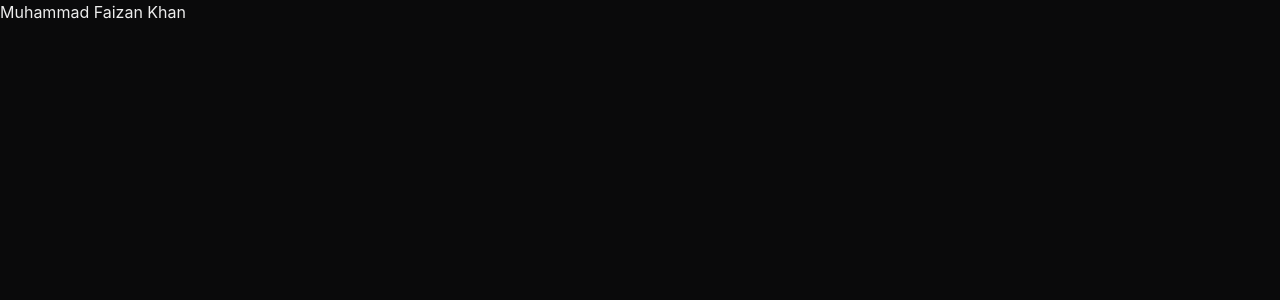
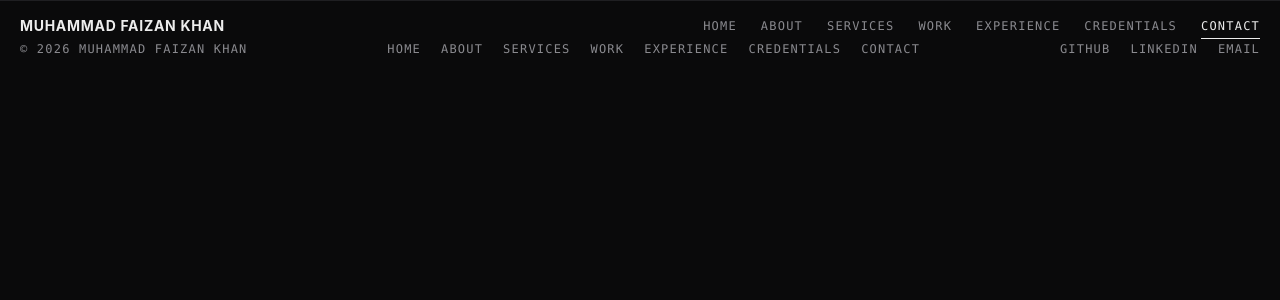
Before and after one commit to faizankhan789/Portfolio, a React (Vite) app: page / in a window 1280 px wide. Shown: the top 300 px of the page. Built offline with nearby package versions, Linux system fonts and the light colour scheme.

Commit message:
feat: nav, footer, preloader and smooth scroll

```diff
--- a/src/App.tsx
+++ b/src/App.tsx
@@ -1,7 +1,21 @@
+import Footer from './components/Footer'
+import Nav from './components/Nav'
+import Preloader from './components/Preloader'
+import SmoothScroll from './components/SmoothScroll'
+import { sections } from './lib/sections'
+
 export default function App() {
   return (
-    <main>
-      <h1>Muhammad Faizan Khan</h1>
-    </main>
+    <>
+      <Preloader onDone={() => {}} />
+      <SmoothScroll />
+      <Nav sections={sections} />
+      <main>
+        {sections.map((s) => (
+          <section key={s.id} id={s.id} />
+        ))}
+      </main>
+      <Footer />
+    </>
   )
 }
--- /dev/null
+++ b/src/components/Footer.tsx
@@ -0,0 +1,33 @@
+import { site } from '../data/site'
+import { sections } from '../lib/sections'
+
+export default function Footer() {
+  const year = new Date().getFullYear()
+  return (
+    <footer className="border-t border-line px-5 py-10 font-mono text-xs uppercase tracking-widest text-muted">
+      <div className="flex flex-col gap-6 sm:flex-row sm:items-center sm:justify-between">
+        <p>
+          © {year} {site.name}
+        </p>
+        <nav aria-label="Footer" className="flex flex-wrap gap-x-5 gap-y-2">
+          {sections.map((s) => (
+            <a key={s.id} href={`#${s.id}`} className="hover:text-fg">
+              {s.label}
+            </a>
+          ))}
+        </nav>
+        <div className="flex gap-5">
+          <a href={site.github} target="_blank" rel="noopener noreferrer" className="hover:text-fg">
+            GitHub
+          </a>
+          <a href={site.linkedin} target="_blank" rel="noopener noreferrer" className="hover:text-fg">
+            LinkedIn
+          </a>
+          <a href={`mailto:${site.email}`} className="hover:text-fg">
+            Email
+          </a>
+        </div>
+      </div>
+    </footer>
+  )
+}
--- /dev/null
+++ b/src/components/Nav.tsx
@@ -0,0 +1,93 @@
+import { useEffect, useRef, useState } from 'react'
+import { site } from '../data/site'
+
+interface Props {
+  sections: { id: string; label: string }[]
+}
+
+export default function Nav({ sections }: Props) {
+  const [open, setOpen] = useState(false)
+  const [active, setActive] = useState<string>(sections[0]?.id ?? '')
+  const toggle = useRef<HTMLButtonElement>(null)
+
+  useEffect(() => {
+    if (!open) return
+    const onKey = (e: KeyboardEvent) => {
+      if (e.key === 'Escape') {
+        setOpen(false)
+        toggle.current?.focus()
+      }
+    }
+    document.addEventListener('keydown', onKey)
+    const prev = document.body.style.overflow
+    document.body.style.overflow = 'hidden'
+    return () => {
+      document.removeEventListener('keydown', onKey)
+      document.body.style.overflow = prev
+    }
+  }, [open])
+
+  useEffect(() => {
+    if (typeof IntersectionObserver === 'undefined') return
+    const io = new IntersectionObserver(
+      (entries) => {
+        for (const e of entries) if (e.isIntersecting) setActive(e.target.id)
+      },
+      { rootMargin: '-45% 0px -50% 0px' },
+    )
+    for (const s of sections) {
+      const el = document.getElementById(s.id)
+      if (el) io.observe(el)
+    }
+    return () => io.disconnect()
+  }, [sections])
+
+  const linkClass = (id: string) =>
+    `font-mono text-xs uppercase tracking-widest underline-offset-8 hover:text-accent ${
+      active === id ? 'text-fg underline' : 'text-muted'
+    }`
+
+  return (
+    <header className="fixed inset-x-0 top-0 z-50 flex items-center justify-between px-5 py-4 mix-blend-normal">
+      <a href="#home" className="relative z-[60] font-sans text-sm font-bold uppercase tracking-wider">
+        {site.name}
+      </a>
+      <nav aria-label="Primary" className="hidden gap-6 min-[900px]:flex">
+        {sections.map((s) => (
+          <a key={s.id} href={`#${s.id}`} className={linkClass(s.id)} aria-current={active === s.id ? 'true' : undefined}>
+            {s.label}
+          </a>
+        ))}
+      </nav>
+      <button
+        ref={toggle}
+        type="button"
+        aria-expanded={open}
+        aria-controls="nav-menu"
+        onClick={() => setOpen((o) => !o)}
+        className="relative z-[60] font-mono text-xs uppercase tracking-widest min-[900px]:hidden"
+      >
+        {open ? 'Close menu' : 'Menu'}
+      </button>
+      <div
+        id="nav-menu"
+        data-testid="nav-menu"
+        inert={!open}
+        className={`fixed inset-0 z-50 flex flex-col items-start justify-center gap-6 bg-bg px-8 transition-opacity duration-300 min-[900px]:hidden ${
+          open ? 'opacity-100' : 'pointer-events-none opacity-0'
+        }`}
+      >
+        {sections.map((s) => (
+          <a
+            key={s.id}
+            href={`#${s.id}`}
+            onClick={() => setOpen(false)}
+            className="font-sans text-3xl font-bold uppercase tracking-tight"
+          >
+            {s.label}
+          </a>
+        ))}
+      </div>
+    </header>
+  )
+}
--- /dev/null
+++ b/src/components/Preloader.tsx
@@ -0,0 +1,71 @@
+import { useEffect, useRef, useState } from 'react'
+import gsap from 'gsap'
+import { prefersReducedMotion } from '../lib/motion'
+
+function alreadyPreloaded(): boolean {
+  try {
+    return !!window.sessionStorage.getItem('preloaded')
+  } catch {
+    return false
+  }
+}
+
+export default function Preloader({ onDone }: { onDone: () => void }) {
+  const [active, setActive] = useState(false)
+  const root = useRef<HTMLDivElement>(null)
+  const counter = useRef<HTMLSpanElement>(null)
+  const done = useRef(onDone)
+  done.current = onDone
+
+  useEffect(() => {
+    if (prefersReducedMotion() || alreadyPreloaded()) {
+      done.current()
+      return
+    }
+    setActive(true)
+  }, [])
+
+  useEffect(() => {
+    if (!active) return
+    const prevOverflow = document.body.style.overflow
+    document.body.style.overflow = 'hidden'
+    const state = { v: 0 }
+    const finish = () => {
+      try {
+        window.sessionStorage.setItem('preloaded', '1')
+      } catch {
+        /* ignore */
+      }
+      document.body.style.overflow = prevOverflow
+      setActive(false)
+      done.current()
+    }
+    const tl = gsap.timeline({ onComplete: finish })
+    tl.to(state, {
+      v: 100,
+      duration: 1.2,
+      ease: 'power1.inOut',
+      onUpdate: () => {
+        if (counter.current) counter.current.textContent = String(Math.round(state.v))
+      },
+    }).to(root.current, { yPercent: -100, duration: 0.7, ease: 'power3.inOut' })
+    return () => {
+      tl.kill()
+      document.body.style.overflow = prevOverflow
+    }
+  }, [active])
+
+  if (!active) return null
+  return (
+    <div
+      ref={root}
+      data-preloader
+      aria-hidden="true"
+      className="fixed inset-0 z-[100] flex items-end justify-end bg-black p-6 font-mono text-fg"
+    >
+      <span className="text-6xl tabular-nums sm:text-8xl">
+        <span ref={counter}>0</span>
+      </span>
+    </div>
+  )
+}
--- /dev/null
+++ b/src/components/SmoothScroll.tsx
@@ -0,0 +1,33 @@
+import { useEffect } from 'react'
+import gsap from 'gsap'
+import Lenis from 'lenis'
+import { prefersReducedMotion } from '../lib/motion'
+
+export default function SmoothScroll() {
+  useEffect(() => {
+    if (prefersReducedMotion()) return
+    const lenis = new Lenis()
+    const tick = (time: number) => lenis.raf(time * 1000)
+    gsap.ticker.add(tick)
+    gsap.ticker.lagSmoothing(0)
+
+    const onClick = (e: MouseEvent) => {
+      const a = (e.target as Element | null)?.closest?.('a[href^="#"]')
+      const hash = a?.getAttribute('href')
+      if (!hash || hash.length < 2) return
+      const target = document.getElementById(hash.slice(1))
+      if (!target) return
+      e.preventDefault()
+      lenis.scrollTo(target)
+      history.replaceState(null, '', hash)
+    }
+    document.addEventListener('click', onClick)
+
+    return () => {
+      document.removeEventListener('click', onClick)
+      gsap.ticker.remove(tick)
+      lenis.destroy()
+    }
+  }, [])
+  return null
+}
--- /dev/null
+++ b/src/lib/motion.ts
@@ -0,0 +1,22 @@
+import { useEffect, type RefObject } from 'react'
+import gsap from 'gsap'
+import { ScrollTrigger } from 'gsap/ScrollTrigger'
+
+export function prefersReducedMotion(): boolean {
+  if (typeof window === 'undefined' || typeof window.matchMedia !== 'function') return false
+  return window.matchMedia('(prefers-reduced-motion: reduce)').matches
+}
+
+type Setup = (g: typeof gsap, st: typeof ScrollTrigger) => void
+
+/** Run `setup` inside a gsap.context scoped to `scope`; reverted on unmount. No-op under reduced motion. */
+export function useGsap(scope: RefObject<HTMLElement | null>, setup: Setup): void {
+  useEffect(() => {
+    if (prefersReducedMotion()) return
+    gsap.registerPlugin(ScrollTrigger)
+    const ctx = gsap.context(() => setup(gsap, ScrollTrigger), scope.current ?? undefined)
+    return () => ctx.revert()
+    // setup is intentionally run once on mount
+    // eslint-disable-next-line react-hooks/exhaustive-deps
+  }, [])
+}
--- /dev/null
+++ b/src/lib/sections.ts
@@ -0,0 +1,9 @@
+export const sections = [
+  { id: 'home', label: 'Home' },
+  { id: 'about', label: 'About' },
+  { id: 'services', label: 'Services' },
+  { id: 'work', label: 'Work' },
+  { id: 'experience', label: 'Experience' },
+  { id: 'credentials', label: 'Credentials' },
+  { id: 'contact', label: 'Contact' },
+]
--- a/vitest.setup.ts
+++ b/vitest.setup.ts
@@ -1 +1,27 @@
 import '@testing-library/jest-dom/vitest'
+
+if (typeof window !== 'undefined') {
+  if (!window.matchMedia) {
+    window.matchMedia = ((query: string) => ({
+      matches: false,
+      media: query,
+      onchange: null,
+      addEventListener: () => {},
+      removeEventListener: () => {},
+      addListener: () => {},
+      removeListener: () => {},
+      dispatchEvent: () => false,
+    })) as unknown as typeof window.matchMedia
+  }
+  if (!('IntersectionObserver' in window)) {
+    class IO {
+      observe() {}
+      unobserve() {}
+      disconnect() {}
+      takeRecords() {
+        return []
+      }
+    }
+    ;(window as unknown as { IntersectionObserver: unknown }).IntersectionObserver = IO
+  }
+}
```
Also changed, not shown: 2 other files (tests, documents, lock files or other folders).
